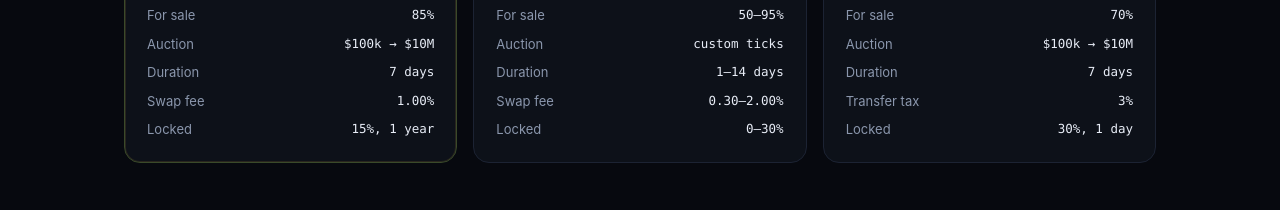
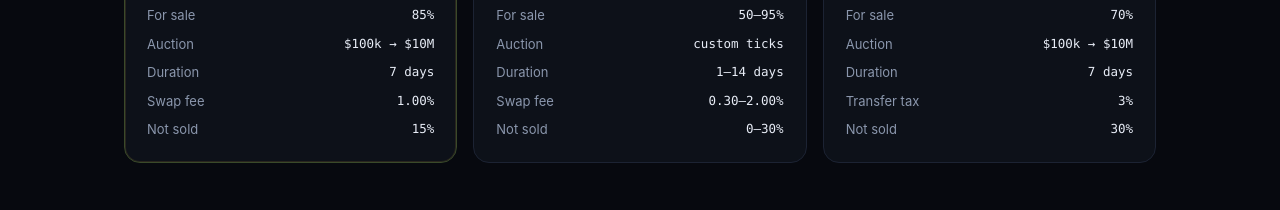
Before and after one commit to luweibot/orebot-token, a plain HTML site: page openpad/index.html in a window 1280 px wide. Shown: the part 1306-1516 px from the top of the page. Drawn offline with Linux system fonts and the light colour scheme; no server answers.

Commit message:
OpenPad: replace the unverified lock wording with the measured split

```diff
--- a/openpad/index.html
+++ b/openpad/index.html
@@ -146,7 +146,7 @@
           <li><span>Auction</span><span>$100k → $10M</span></li>
           <li><span>Duration</span><span>7 days</span></li>
           <li><span>Swap fee</span><span>1.00%</span></li>
-          <li><span>Locked</span><span>15%, 1 year</span></li>
+          <li><span>Not sold</span><span>15%</span></li>
         </ul>
       </div>
       <div class="preset">
@@ -158,7 +158,7 @@
           <li><span>Auction</span><span>custom ticks</span></li>
           <li><span>Duration</span><span>1–14 days</span></li>
           <li><span>Swap fee</span><span>0.30–2.00%</span></li>
-          <li><span>Locked</span><span>0–30%</span></li>
+          <li><span>Not sold</span><span>0–30%</span></li>
         </ul>
       </div>
       <div class="preset">
@@ -170,7 +170,7 @@
           <li><span>Auction</span><span>$100k → $10M</span></li>
           <li><span>Duration</span><span>7 days</span></li>
           <li><span>Transfer tax</span><span>3%</span></li>
-          <li><span>Locked</span><span>30%, 1 day</span></li>
+          <li><span>Not sold</span><span>30%</span></li>
         </ul>
       </div>
     </div>
```
